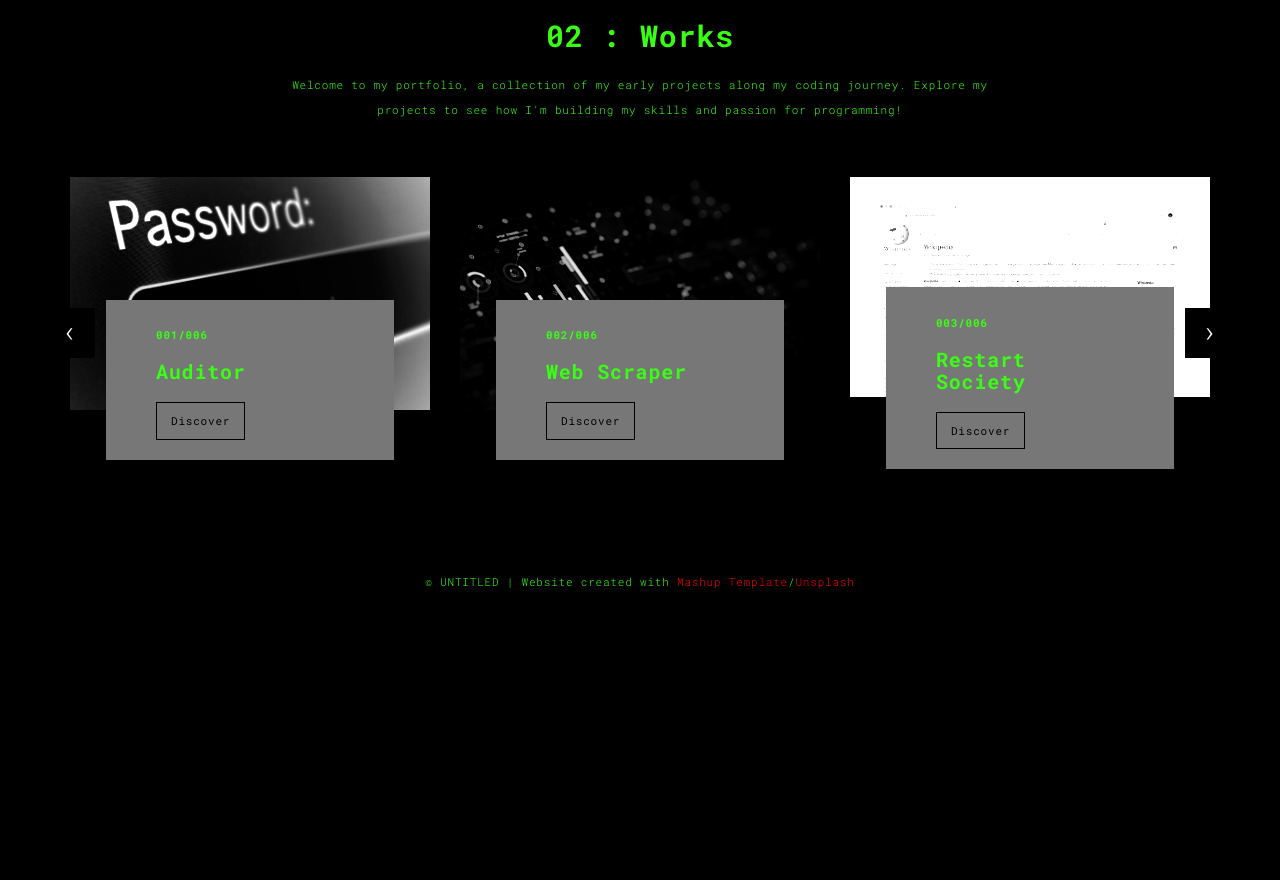
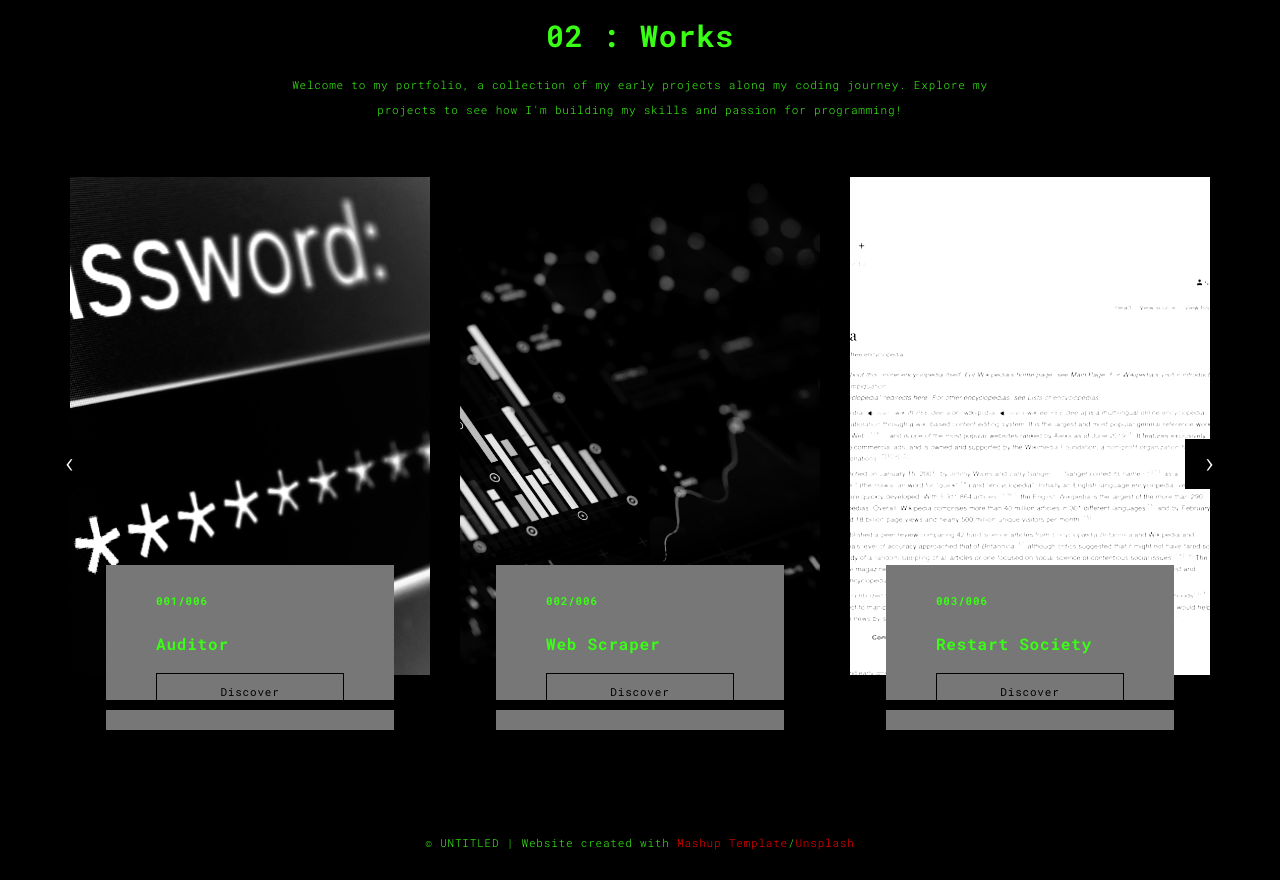
Before and after one commit to cainepavl/portfo, a Flask app: page /works.html in a window 1280 px wide. Shown: the part 90-970 px from the top of the page. Before the commit the page ends 679 px from the top, so only its background shows below. Run offline with Flask 3, Linux system fonts and the light colour scheme; some libraries are stand-ins or nearby versions.

Commit message:
Update Work page to reflect all 6 projects in correct order
- Added 003 Restart Society, 004 DKIM Body Header Analysis,
  005 File Organizer with descriptions and GitHub links
- Moved Game Dev to 006
- Renamed DKIM_bh_ID to DKIM Body Header Analysis in works.html

Co-Authored-By: Claude Sonnet 4.6 <noreply@anthropic.com>

```diff
--- a/templates/works.html
+++ b/templates/works.html
@@ -17,7 +17,25 @@
 
   <title>Title page</title>
 
-<link href="./static/main.3f6952e4.css" rel="stylesheet"></head>
+<link href="./static/main.3f6952e4.css" rel="stylesheet">
+<style>
+  .projects-carousel .col-sm-4 img {
+    height: 498px;
+    width: 100%;
+    object-fit: cover;
+  }
+  .projects-carousel .card-container h3 {
+    font-size: 16px;
+    white-space: nowrap;
+  }
+  .projects-carousel .card-container {
+    display: flex;
+    flex-direction: column;
+    justify-content: space-between;
+    min-height: 160px;
+  }
+</style>
+</head>
 
 <body class="">
 <div id="site-border-left"></div>
@@ -109,7 +127,7 @@
                     </a>
                     <div class="card-container card-container-lg">
                       <h4>004/006</h4>
-                      <h3>DKIM_bh_ID</h3>
+                      <h3>DKIM Body Header Analysis</h3>
                       <a href="./work.html" title="" class="btn btn-default">Discover</a>
                     </div>
                   </div>
```
Also changed, not shown: templates/work.html (+16 -4 lines).
